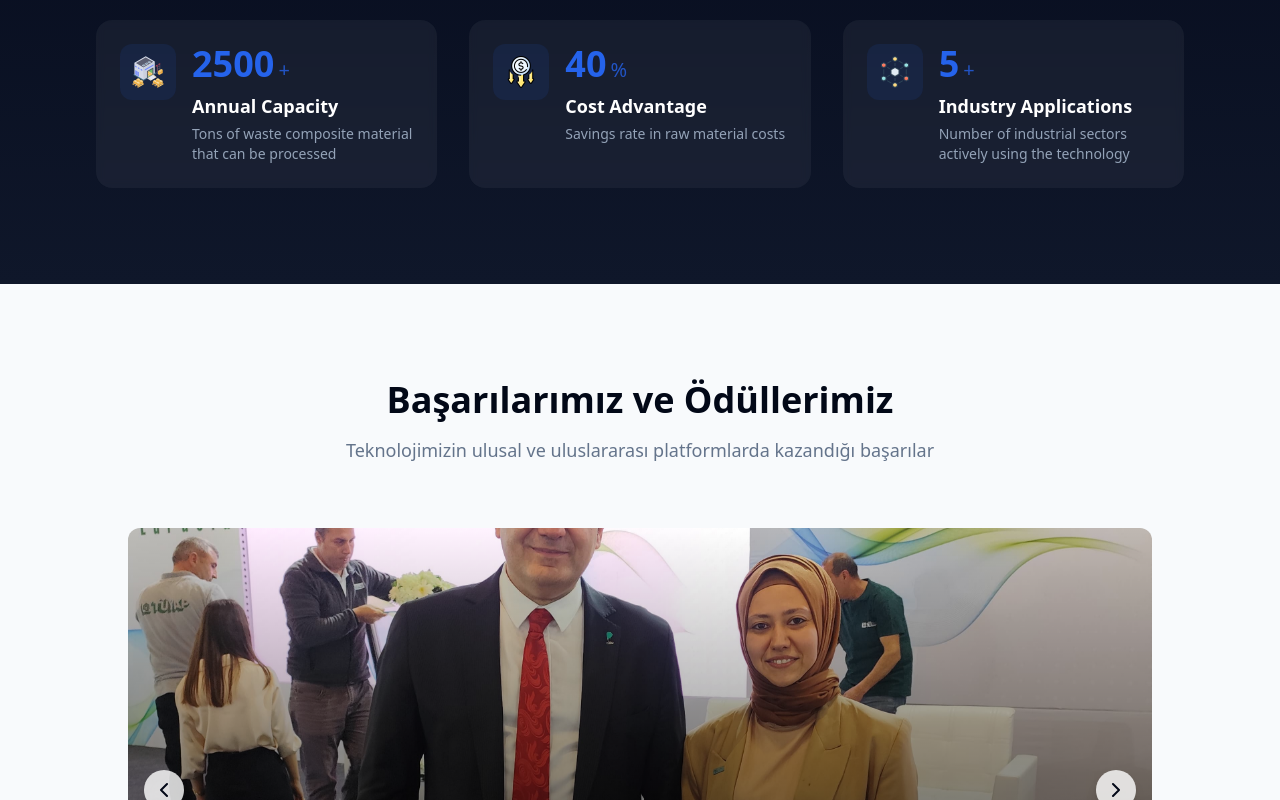
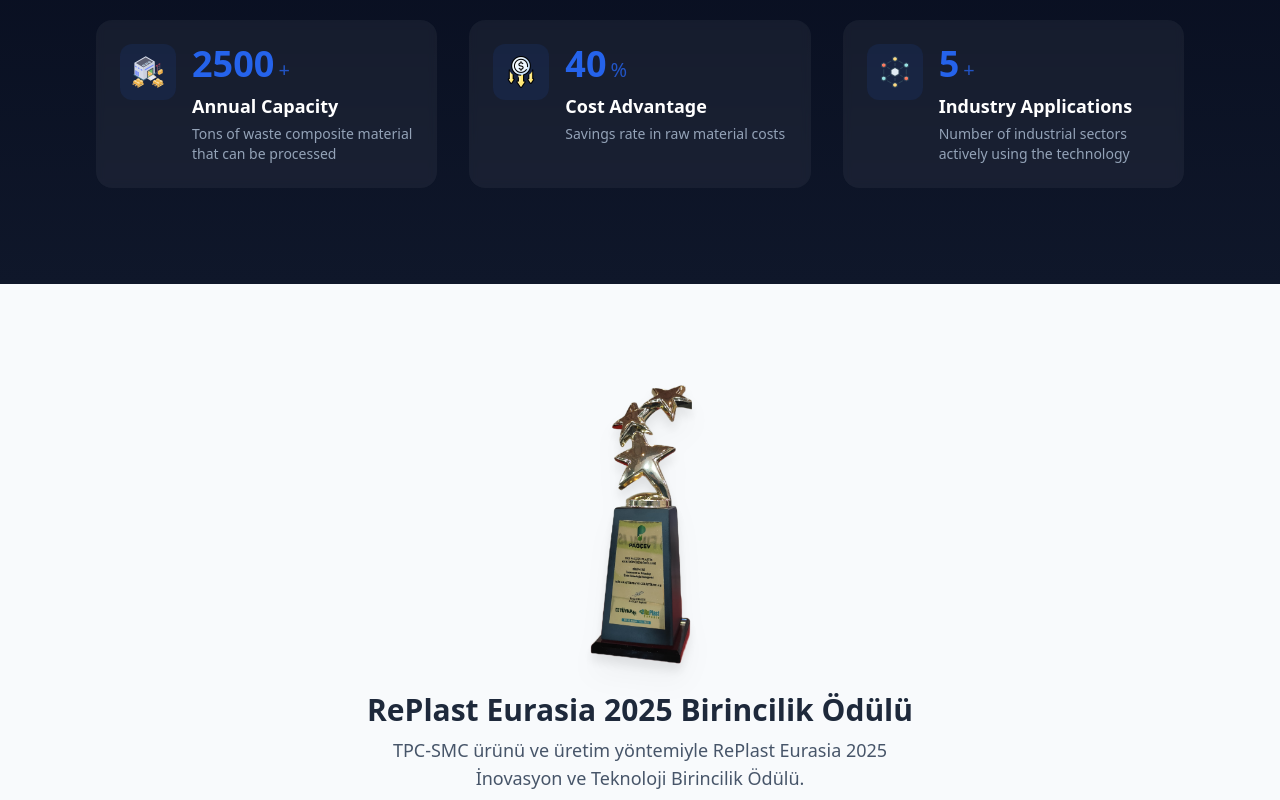
Before and after one commit to oguzhanuzunay/ileri-termoplastik-kompozit, a Next.js app: page / in a window 1280 px wide. Shown: the part 2000-2800 px from the top of the page. Built offline with nearby package versions, Linux system fonts and the light colour scheme.

Commit message:
feat: Ödül görseli ve açıklaması eklendi

```diff
--- a/components/AwardsSlider.tsx
+++ b/components/AwardsSlider.tsx
@@ -26,6 +26,25 @@
   return (
     <section className="w-full py-24 bg-slate-50">
       <div className="container mx-auto px-6 lg:px-24">
+        {/* Ödül görseli ve başlık */}
+        <div className="flex flex-col items-center justify-center mb-12">
+          <div className="relative w-40 h-40 sm:w-56 sm:h-56 md:w-64 md:h-64 lg:w-72 lg:h-72 drop-shadow-xl">
+            <Image
+              src="/images/award.png"
+              alt="RePlast Eurasia 2025 Birincilik Ödülü"
+              fill
+              className="object-contain"
+              priority
+            />
+          </div>
+          <h1 className="mt-6 text-2xl md:text-3xl font-bold text-slate-800 text-center">
+            RePlast Eurasia 2025 Birincilik Ödülü
+          </h1>
+          <p className="mt-2 text-base md:text-lg text-slate-600 text-center max-w-xl">
+            TPC-SMC ürünü ve üretim yöntemiyle RePlast Eurasia 2025 İnovasyon ve Teknoloji
+            Birincilik Ödülü.
+          </p>
+        </div>
         <div className="text-center mb-16">
           <motion.h2
             className="text-3xl md:text-4xl font-bold mb-4"
```
Also changed, not shown: public/images/award.png (added).
